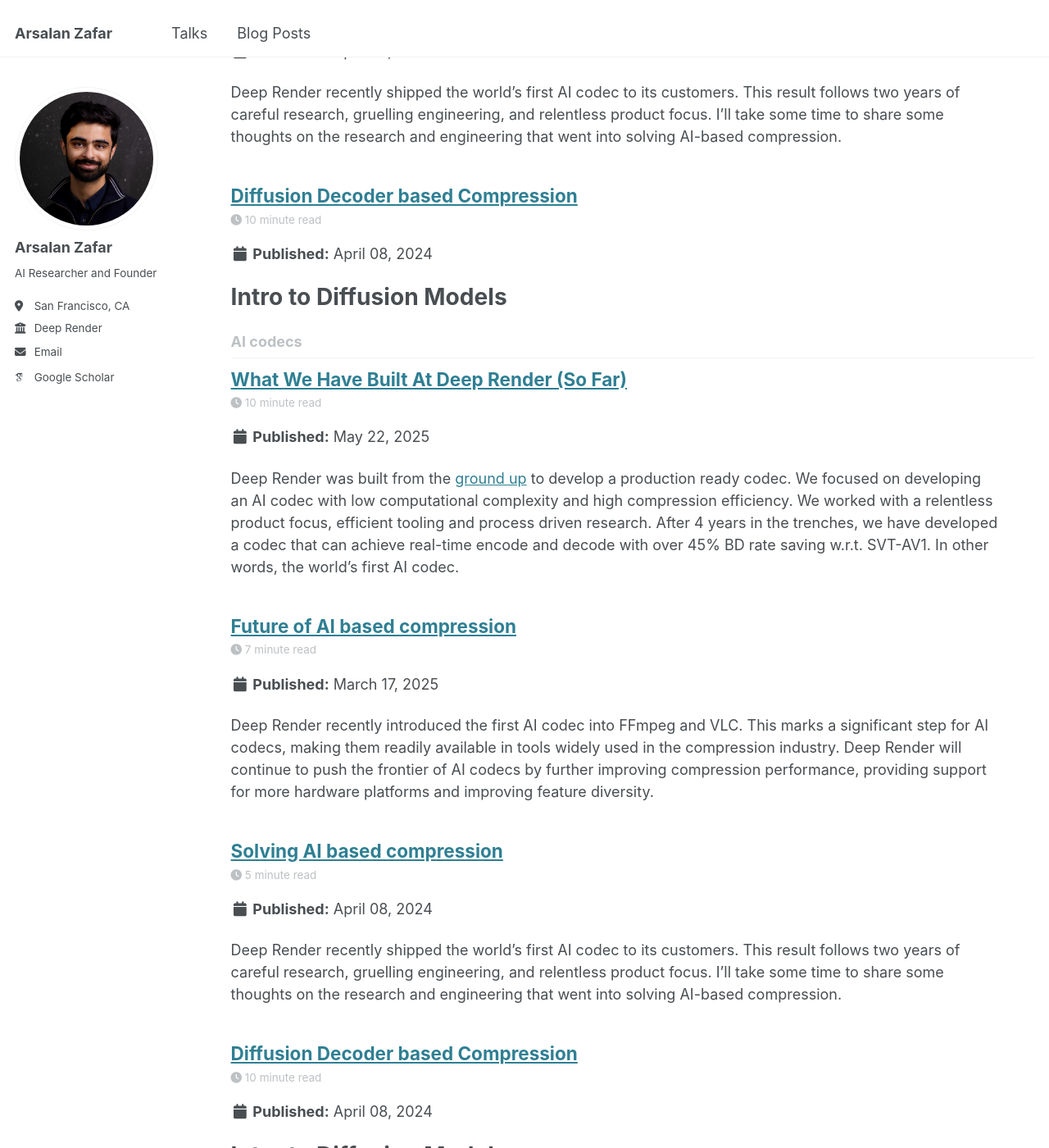
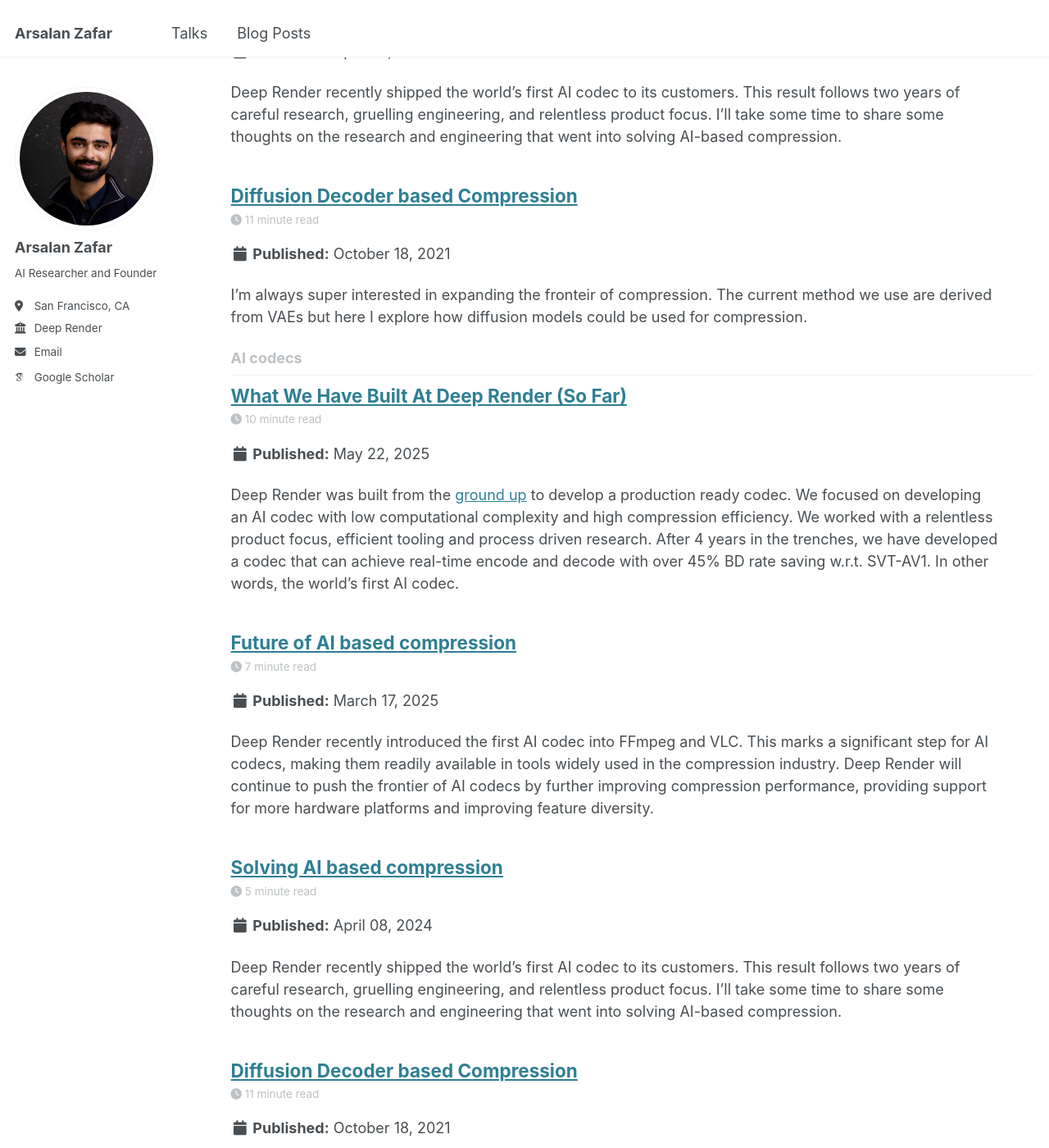
Before and after one commit to Arsalan-zafar/Arsalan-zafar.github.io, a Jekyll site: the page built from _pages/tag-archive.html, in a window 1280 px wide and 1400 px high, scrolled down 800 px. Shown: the whole window at 82% size. Built offline with Jekyll 4.4.1, drawn with Linux system fonts in a browser that asks for light colours; some web fonts are replaced; some of the changed text lies outside the part shown.

Commit message:
blog update

```diff
--- a/_posts/2021-05-11-Diffusion-Decoder-Compression.md
+++ b/_posts/2021-10-18-Diffusion-Decoder-Compression.md
@@ -1,7 +1,7 @@
 ---
 title: 'Diffusion Decoder based Compression'
-date: 2024-04-08
-permalink: /posts/2024/04/Diffusion Decoder Based Compression/
+date: 2021-10-18
+permalink: /posts/2021/10/Diffusion Decoder Based Compression/
 tags:
   - AI based compression
   - AI codecs
@@ -9,6 +9,8 @@ tags:
 published: True
 mathjax: true
 ---
+
+I'm always super interested in expanding the fronteir of compression. The current method we use are derived from VAEs but here I explore how diffusion models could be used for compression.
 
 # Intro to Diffusion Models
 
@@ -88,7 +90,9 @@ The true reverse process of our posterior is written as:
 
 $$p_\theta(x_{t-1} | x_t) = N(x_{t-1}; \mu_\theta(x_t, t), \Sigma_\theta(x_t, t)I).$$
 
-Like variational inference, we define an approximate distribution for our forward process $$q(x_{t-1} | x_t)$$, and close the gap between the two using KL-divergence. $$q(x_{t-1} | x_t)$$ is generally intractable; however, it can be shown to be tractable when conditioned on $$x_0$$. This results in the following formulation of what we call the forward process posterior:
+Like variational inference, we define an approximate distribution for our forward process $$q(x_{t-1} | x_t)$$, and close the gap between the two using KL-divergence.
+
+$$q(x_{t-1} | x_t)$$ is generally intractable; however, it can be shown to be tractable when conditioned on $$x_0$$. This results in the following formulation of what we call the forward process posterior:
 
 $$q(x_{t-1} | x_t, x_0) = \mathcal{N}\left( \mu_{\text{post}}, \tilde{\beta}_t I \right)$$
 
@@ -98,9 +102,7 @@ $$\mu_{\text{post}} = \frac{\sqrt{\bar{\alpha}_{t-1}}\beta_t}{1-\bar{\alpha}_t}x
 
 $$\tilde{\beta}_t = \frac{\beta_t(1-\bar{\alpha}_{t-1})}{1-\bar{\alpha}_t}$$
 
-This can be derived with (2.116) in [Bishop's book](https://www.microsoft.com/en-us/research/uploads/prod/2006/01/Bishop-Pattern-Recognition-and-Machine-Learning-2006.pdf). Therefore, if we can predict our mean $$\tilde{\mu}$$:
-
-$$\tilde{\mu} = \frac{\sqrt{\bar{\alpha}_{t-1}}\beta_t}{1-\bar{\alpha}_t}x_0 + \frac{\sqrt{\alpha_t}(1-\bar{\alpha}_{t-1})}{1-\bar{\alpha}_t}x_t$$
+This can be derived with (2.116) in [Bishop's book](https://www.microsoft.com/en-us/research/uploads/prod/2006/01/Bishop-Pattern-Recognition-and-Machine-Learning-2006.pdf). Therefore, if we can predict our posterior mean $$\mu_{\text{post}}$$
 
 and our variance (which we can easily be computed as all terms are always known), we should be able to sample from our reverse posterior $$q(x_{t-1} | x_t, x_0)$$.
 
```
Also changed, not shown: 1 other file.
